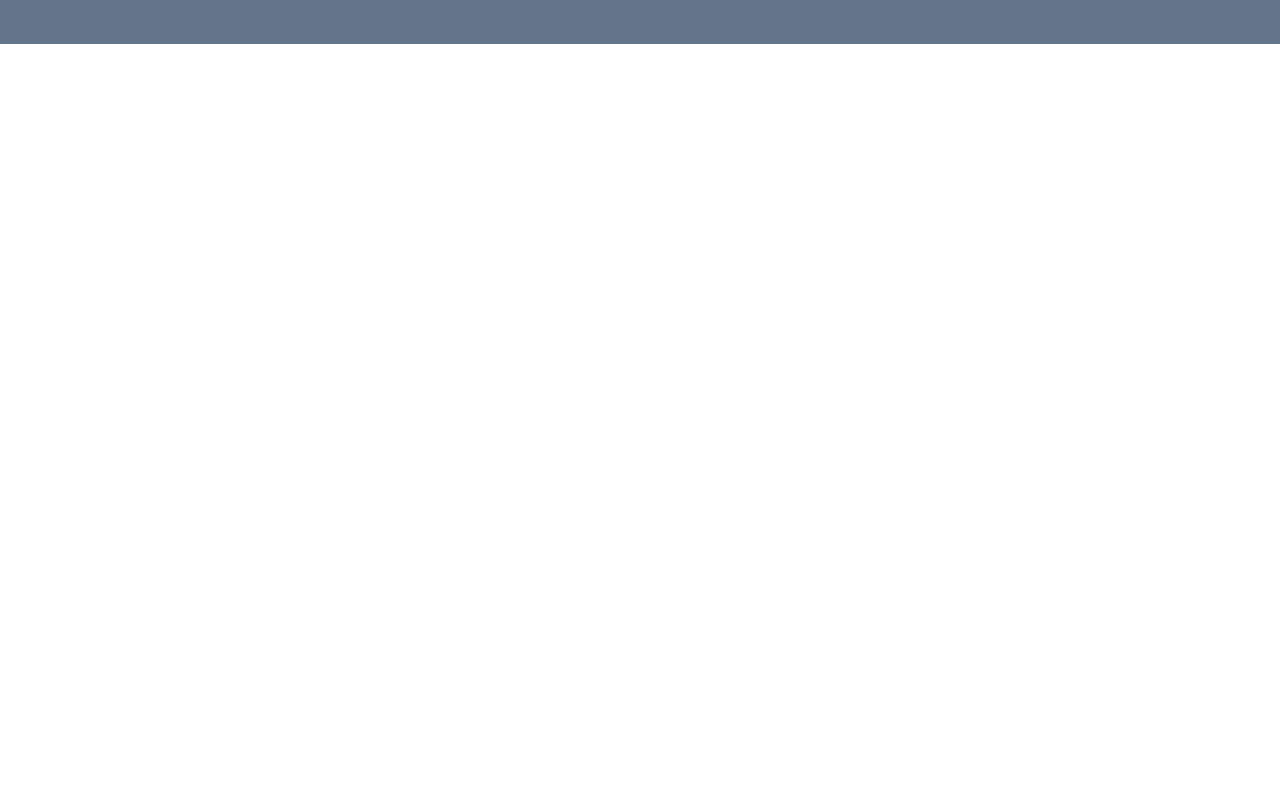
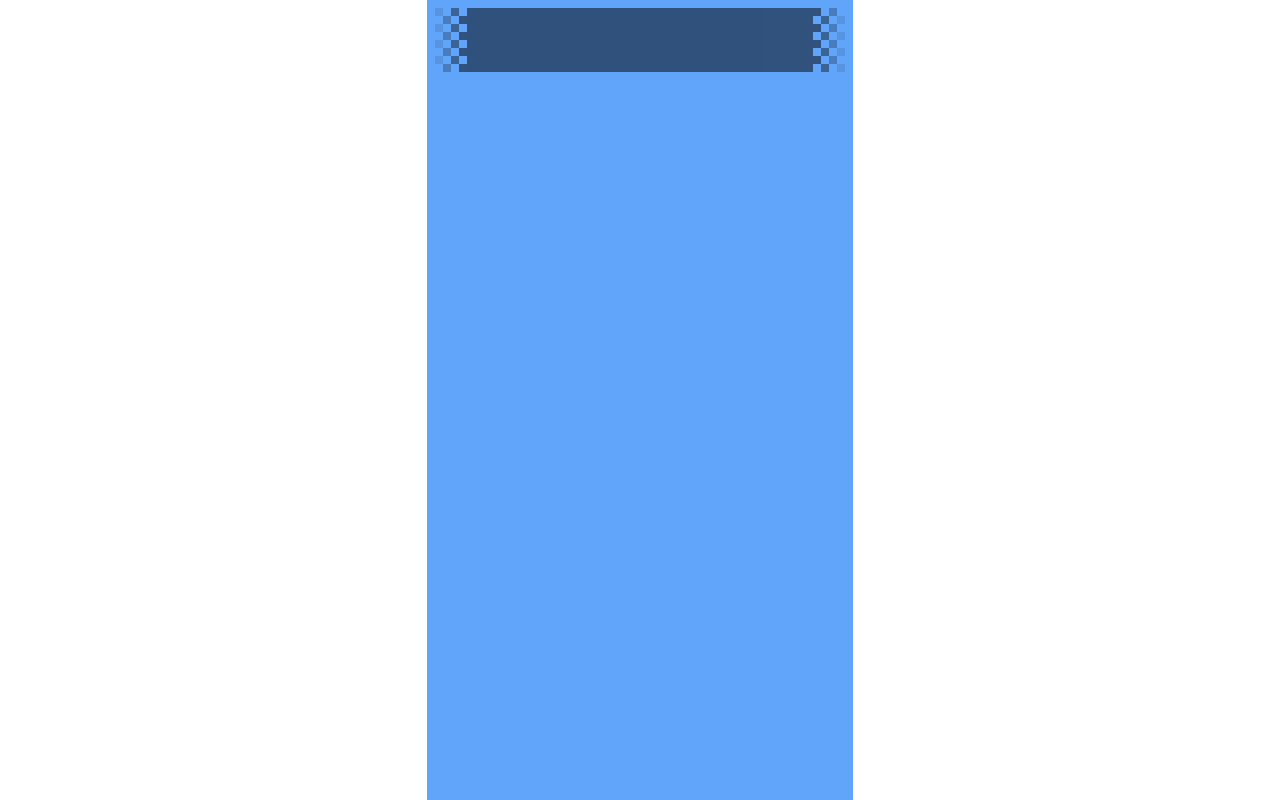
Before and after one commit to Alvadda/mario-kart-randomizer, a React (Vite) app: page / in a window 1280 px wide. Built offline with nearby package versions, Linux system fonts and the light colour scheme.

Commit message:
create player banner

```diff
--- a/src/App.tsx
+++ b/src/App.tsx
@@ -1,9 +1,9 @@
-import { Test } from '@/components/button'
+import { Generate } from '@/pages/generate'
 
 function App() {
     return (
-        <div className="w-full h-11 bg-slate-500">
-            <Test />
+        <div className="flex justify-center items-center">
+            <Generate />
         </div>
     )
 }
--- /dev/null
+++ b/src/components/playerBanner.tsx
@@ -0,0 +1,41 @@
+type PlayerBannerProps = {
+    name: string
+}
+
+export const PlayerBanner = ({ name }: PlayerBannerProps) => {
+    return (
+        <div className="flex h-8">
+            <PlayerBannerFlag flip />
+            <div className="h-full w-full bg-black opacity-50">
+                <span>{name}</span>
+            </div>
+            <PlayerBannerFlag />
+        </div>
+    )
+}
+
+const PlayerBannerFlag = ({ flip = false }: { flip?: boolean }) => {
+    return (
+        <div className={`grid grid-rows-4 grid-cols-4 h-full aspect-square  ${flip ? 'rotate-180' : ''}`}>
+            <div className="bg-black opacity-50" />
+            <div className="bg-black opacity-0" />
+            <div className="bg-black opacity-25" />
+            <div className="bg-black opacity-0" />
+
+            <div className="bg-black opacity-0" />
+            <div className="bg-black opacity-40" />
+            <div className="bg-black opacity-0" />
+            <div className="bg-black opacity-10" />
+
+            <div className="bg-black opacity-50" />
+            <div className="bg-black opacity-0" />
+            <div className="bg-black opacity-25" />
+            <div className="bg-black opacity-0" />
+
+            <div className="bg-black opacity-0" />
+            <div className="bg-black opacity-40" />
+            <div className="bg-black opacity-0" />
+            <div className="bg-black opacity-10" />
+        </div>
+    )
+}
--- /dev/null
+++ b/src/pages/generate.tsx
@@ -0,0 +1,10 @@
+import { PlayerBanner } from '@/components/playerBanner'
+
+export const Generate = () => {
+    return (
+        <div className="h-screen bg-blue-400 lg:w-1/3 sm:w-screen p-2">
+            <PlayerBanner name="Player 1" />
+            <PlayerBanner name="Player 2" />
+        </div>
+    )
+}
```
Also changed, not shown: src/pages/start.tsx (added).
